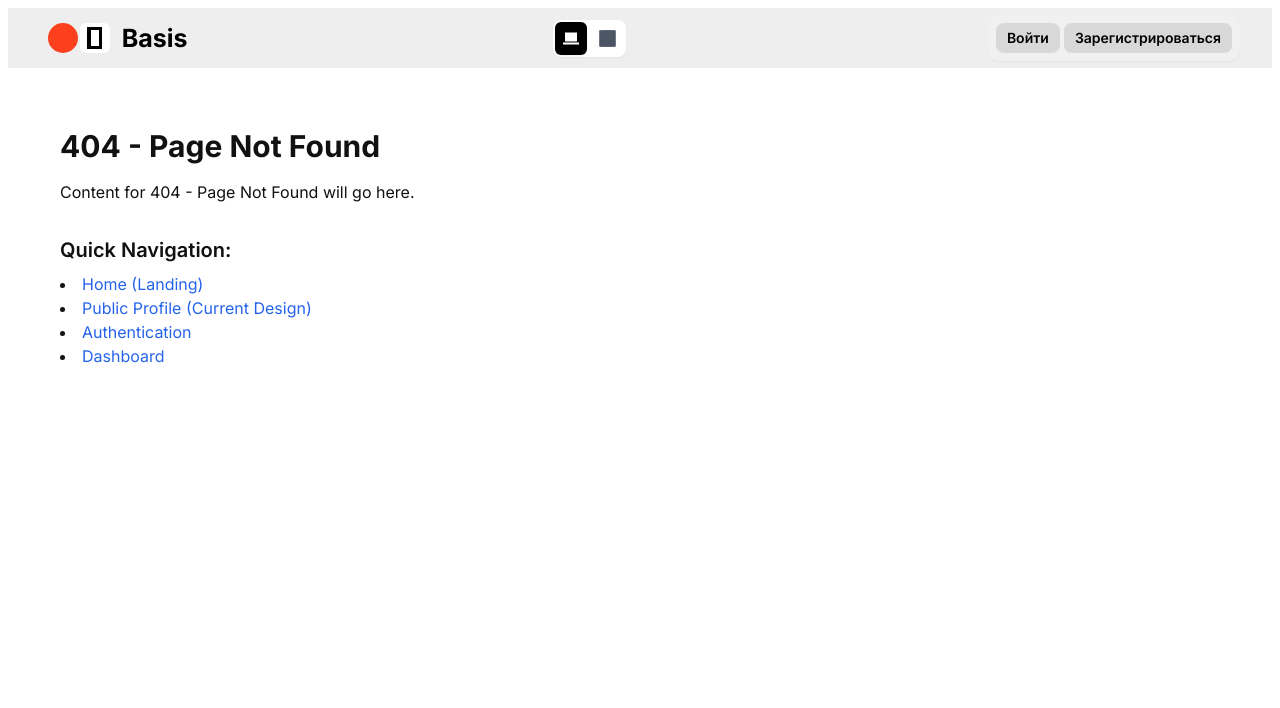
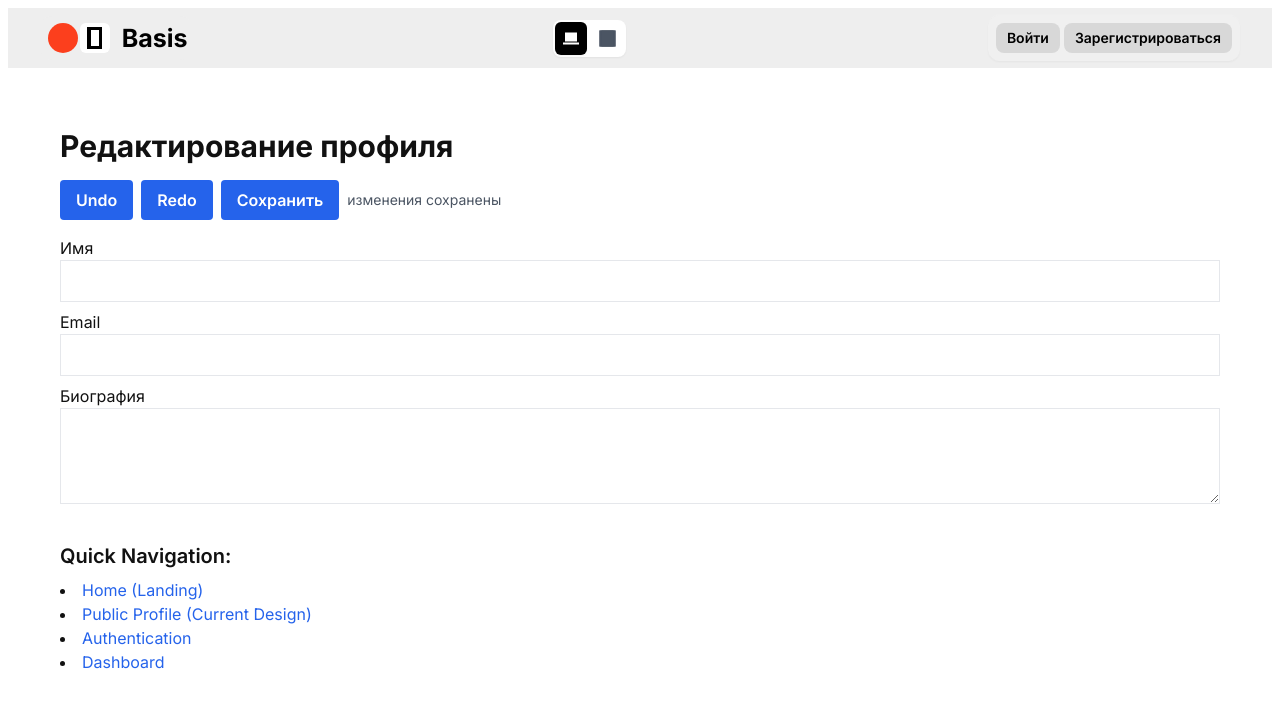
Before and after one commit to muhamed1222/basis, a React (Vite) app: page /profile-editor in a window 1280 px wide. Before the commit this address had no page. Shown: the top 708 px of the page. Built offline with nearby package versions, Linux system fonts and the light colour scheme.

Commit message:
feat: add profile editor with autosave

```diff
--- a/App.tsx
+++ b/App.tsx
@@ -14,6 +14,7 @@ import AnalyticsPage from './pages/AnalyticsPage';
 import SupportPage from './pages/SupportPage';
 import AdminPage from './pages/AdminPage';
 import LegalPage from './pages/LegalPage';
+import ProfileEditorPage from './pages/ProfileEditorPage';
 
 // Main layout to include Header and consistent structure
 const MainLayout: React.FC = () => {
@@ -84,6 +85,7 @@ const App: React.FC = () => {
         <Route path="auth" element={<AuthPage />} />
         <Route path="dashboard" element={<DashboardPage />} />
         <Route path="editor" element={<EditorPage />} />
+        <Route path="profile-editor" element={<ProfileEditorPage />} />
         <Route path="public-profile" element={<PublicProfilePage />} />{' '}
         {/* This is the existing detailed page */}
         <Route path="account" element={<AccountSettingsPage />} />
--- /dev/null
+++ b/components/ProfileEditor.tsx
@@ -0,0 +1,137 @@
+import React, { useEffect, useState } from 'react';
+import { useUndoRedo } from '../hooks/useUndoRedo';
+import { useAutosave } from '../hooks/useAutosave';
+import { UserProfile } from '../types';
+import { Button } from '../ui/Button';
+import { Toast } from './Toast';
+
+interface Props {
+  userId: string;
+}
+
+const defaultProfile: UserProfile = { name: '', email: '', bio: '' };
+
+export const ProfileEditor: React.FC<Props> = ({ userId }) => {
+  const [toast, setToast] = useState<string | null>(null);
+  const { state, set, undo, redo, canUndo, canRedo } =
+    useUndoRedo<UserProfile>(defaultProfile);
+  const { saved, loadDraft, clearDraft } = useAutosave(
+    userId,
+    'profile',
+    state
+  );
+
+  useEffect(() => {
+    const draft = loadDraft();
+    if (draft) {
+      if (window.confirm('Найден черновик профиля. Восстановить?')) {
+        set(draft);
+      } else {
+        clearDraft();
+      }
+    }
+  }, []);
+
+  useEffect(() => {
+    const handleBeforeUnload = (e: BeforeUnloadEvent) => {
+      if (!saved) {
+        e.preventDefault();
+        e.returnValue = '';
+      }
+    };
+    window.addEventListener('beforeunload', handleBeforeUnload);
+    return () => window.removeEventListener('beforeunload', handleBeforeUnload);
+  }, [saved]);
+
+  useEffect(() => {
+    const onKey = (e: KeyboardEvent) => {
+      if (e.ctrlKey && e.key === 'z') {
+        e.preventDefault();
+        if (e.shiftKey) {
+          redo();
+        } else {
+          undo();
+        }
+      }
+    };
+    window.addEventListener('keydown', onKey);
+    return () => window.removeEventListener('keydown', onKey);
+  }, [undo, redo]);
+
+  const handleChange =
+    (field: keyof UserProfile) =>
+    (e: React.ChangeEvent<HTMLInputElement | HTMLTextAreaElement>) => {
+      set({ ...state, [field]: e.target.value });
+    };
+
+  const handlePublish = () => {
+    try {
+      localStorage.setItem(`profile_${userId}`, JSON.stringify(state));
+      clearDraft();
+      setToast('Профиль опубликован');
+    } catch {
+      setToast('Ошибка при сохранении');
+    }
+  };
+
+  const isFieldChanged = (field: keyof UserProfile) => {
+    const raw = localStorage.getItem(`profile_${userId}`);
+    if (!raw) return false;
+    try {
+      const savedData: UserProfile = JSON.parse(raw);
+      return savedData[field] !== state[field];
+    } catch {
+      return false;
+    }
+  };
+
+  return (
+    <div className="space-y-4">
+      <div className="flex items-center gap-2">
+        <Button onClick={undo} disabled={!canUndo}>
+          Undo
+        </Button>
+        <Button onClick={redo} disabled={!canRedo}>
+          Redo
+        </Button>
+        <Button onClick={handlePublish}>Сохранить</Button>
+        <span className="text-sm text-gray-600">
+          {saved ? 'изменения сохранены' : 'есть несохранённые изменения'}
+        </span>
+      </div>
+      <div className="space-y-2">
+        <label
+          className={`block ${isFieldChanged('name') ? 'bg-yellow-100' : ''}`}
+        >
+          Имя
+          <input
+            className="border p-2 w-full"
+            value={state.name}
+            onChange={handleChange('name')}
+          />
+        </label>
+        <label
+          className={`block ${isFieldChanged('email') ? 'bg-yellow-100' : ''}`}
+        >
+          Email
+          <input
+            className="border p-2 w-full"
+            value={state.email}
+            onChange={handleChange('email')}
+          />
+        </label>
+        <label
+          className={`block ${isFieldChanged('bio') ? 'bg-yellow-100' : ''}`}
+        >
+          Биография
+          <textarea
+            className="border p-2 w-full h-24"
+            value={state.bio}
+            onChange={handleChange('bio')}
+          />
+        </label>
+      </div>
+      {toast && <Toast message={toast} onClose={() => setToast(null)} />}
+    </div>
+  );
+};
--- /dev/null
+++ b/components/Toast.tsx
@@ -0,0 +1,24 @@
+import React, { useEffect } from 'react';
+
+interface ToastProps {
+  message: string;
+  onClose: () => void;
+  duration?: number;
+}
+
+export const Toast: React.FC<ToastProps> = ({
+  message,
+  onClose,
+  duration = 3000,
+}) => {
+  useEffect(() => {
+    const id = setTimeout(onClose, duration);
+    return () => clearTimeout(id);
+  }, [onClose, duration]);
+
+  return (
+    <div className="fixed bottom-4 right-4 bg-black text-white py-2 px-4 rounded shadow-md z-50">
+      {message}
+    </div>
+  );
+};
--- /dev/null
+++ b/hooks/useAutosave.ts
@@ -0,0 +1,36 @@
+import { useEffect, useState } from 'react';
+
+export function useAutosave<T>(userId: string, key: string, state: T) {
+  const storageKey = `draft_${userId}_${key}`;
+  const [saved, setSaved] = useState(true);
+
+  // Save state to localStorage with debounce
+  useEffect(() => {
+    setSaved(false);
+    const handle = setTimeout(() => {
+      try {
+        localStorage.setItem(storageKey, JSON.stringify(state));
+        setSaved(true);
+      } catch {
+        setSaved(false);
+      }
+    }, 500);
+    return () => clearTimeout(handle);
+  }, [state, storageKey]);
+
+  const loadDraft = (): T | undefined => {
+    const raw = localStorage.getItem(storageKey);
+    if (!raw) return undefined;
+    try {
+      return JSON.parse(raw) as T;
+    } catch {
+      return undefined;
+    }
+  };
+
+  const clearDraft = () => {
+    localStorage.removeItem(storageKey);
+  };
+
+  return { saved, loadDraft, clearDraft };
+}
--- /dev/null
+++ b/hooks/useUndoRedo.ts
@@ -0,0 +1,54 @@
+import { useState } from 'react';
+
+interface History<T> {
+  past: T[];
+  present: T;
+  future: T[];
+}
+
+export function useUndoRedo<T>(initialPresent: T) {
+  const [history, setHistory] = useState<History<T>>({
+    past: [],
+    present: initialPresent,
+    future: [],
+  });
+
+  const canUndo = history.past.length > 0;
+  const canRedo = history.future.length > 0;
+
+  const set = (newPresent: T) => {
+    setHistory((h) => ({
+      past: [...h.past, h.present].slice(-50),
+      present: newPresent,
+      future: [],
+    }));
+  };
+
+  const undo = () => {
+    setHistory((h) => {
+      if (h.past.length === 0) return h;
+      const past = h.past.slice();
+      const previous = past.pop() as T;
+      return {
+        past,
+        present: previous,
+        future: [h.present, ...h.future].slice(0, 50),
+      };
+    });
+  };
+
+  const redo = () => {
+    setHistory((h) => {
+      if (h.future.length === 0) return h;
+      const future = h.future.slice();
+      const next = future.shift() as T;
+      return {
+        past: [...h.past, h.present].slice(-50),
+        present: next,
+        future,
+      };
+    });
+  };
+
+  return { state: history.present, set, undo, redo, canUndo, canRedo };
+}
--- /dev/null
+++ b/pages/ProfileEditorPage.tsx
@@ -0,0 +1,15 @@
+import React from 'react';
+import { StandardPageLayout } from '../App';
+import { ProfileEditor } from '../components/ProfileEditor';
+
+const ProfileEditorPage: React.FC = () => {
+  // In real app user id should come from auth context
+  const userId = 'user1';
+  return (
+    <StandardPageLayout title="Редактирование профиля">
+      <ProfileEditor userId={userId} />
+    </StandardPageLayout>
+  );
+};
+
+export default ProfileEditorPage;
--- a/types.ts
+++ b/types.ts
@@ -29,3 +29,9 @@ export interface ShareActionItem {
   bgColor?: string; // For icon container if needed
   iconClassName?: string; // Custom classes for the icon itself
 }
+
+export interface UserProfile {
+  name: string;
+  email: string;
+  bio: string;
+}
```
Also changed, not shown: 1 other file (tests, documents, lock files or other folders).
